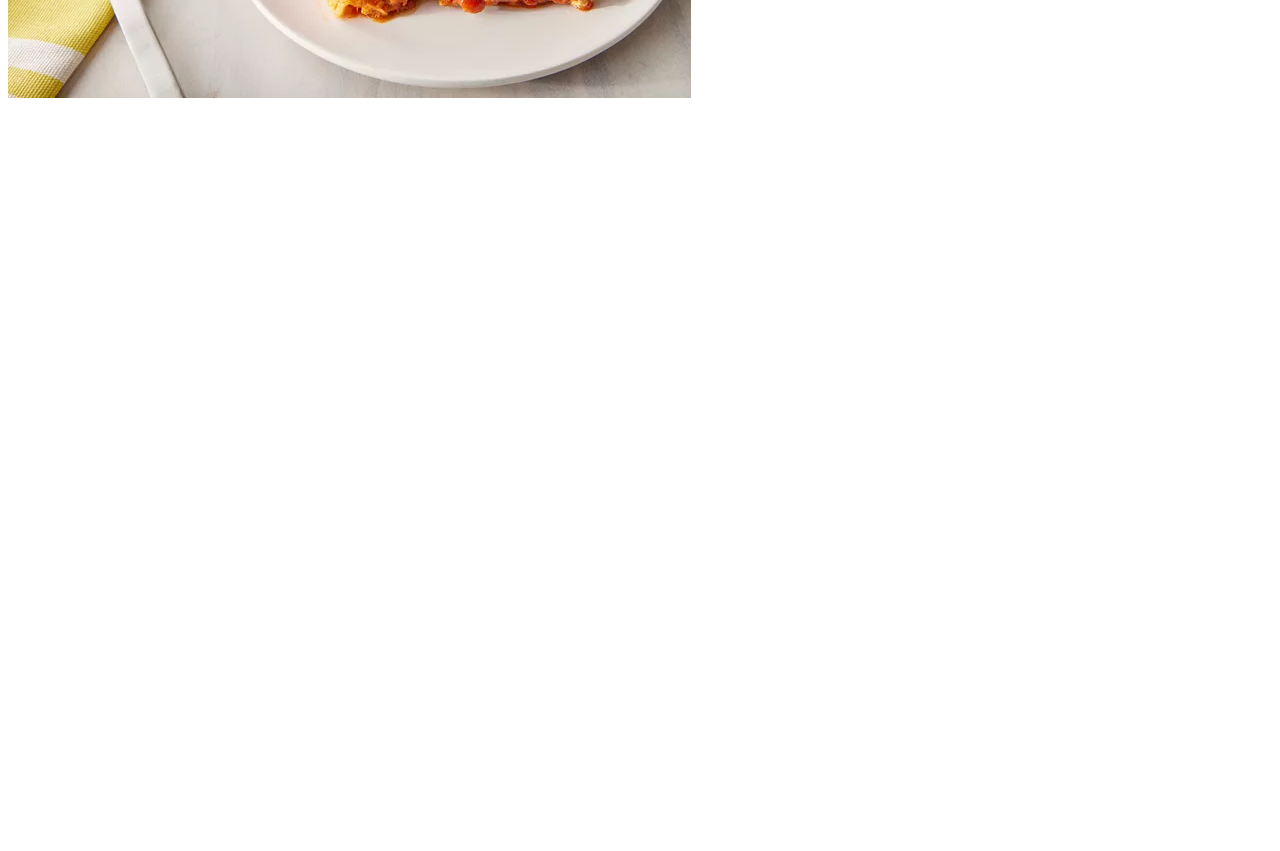
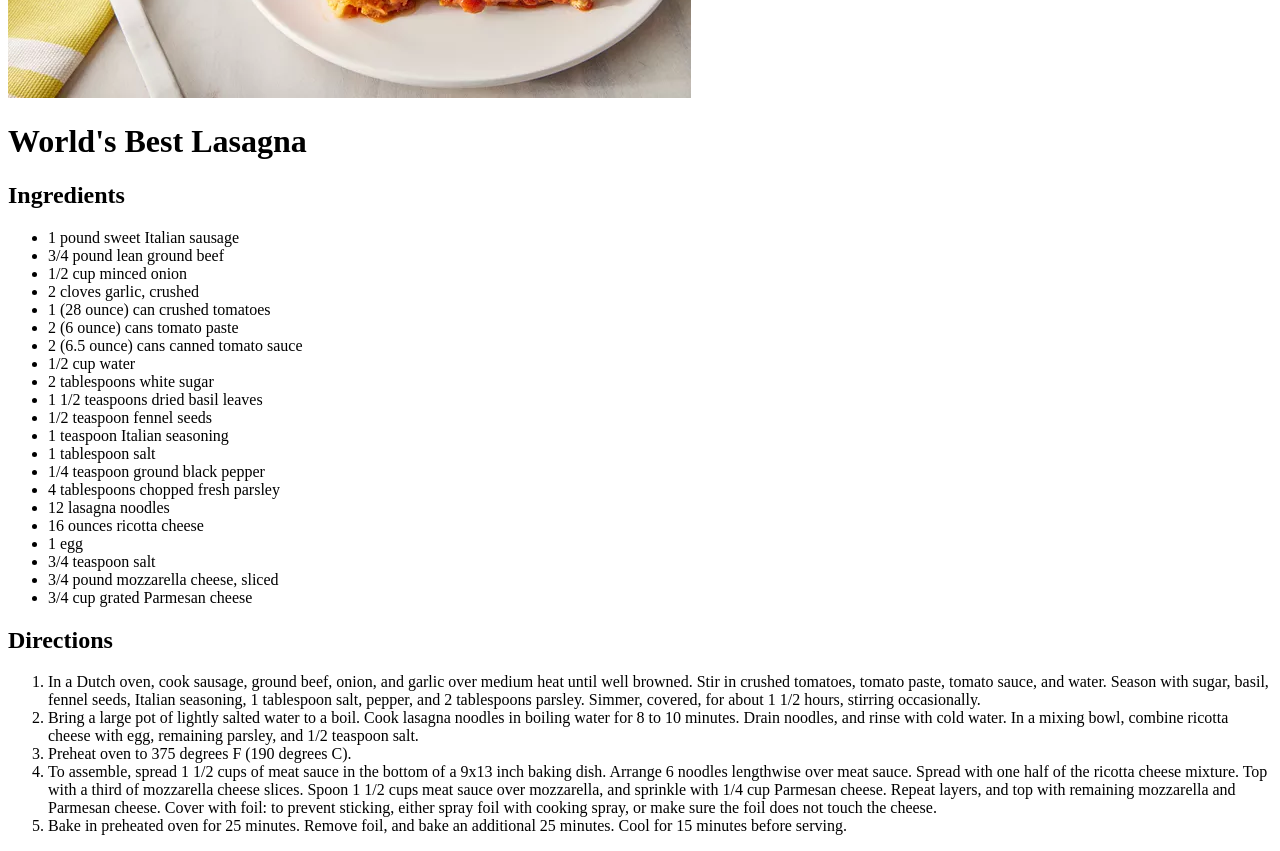
Before and after one commit to ManiGOo/odin-recipes, a plain HTML site: page recipes/lasagna.html in a window 1280 px wide. Shown: the part 520-1371 px from the top of the page. Before the commit the page ends 800 px from the top, so only its background shows below. Drawn offline with Linux system fonts and the light colour scheme.

Commit message:
Add recipe page content

```diff
--- a/recipes/lasagna.html
+++ b/recipes/lasagna.html
@@ -9,5 +9,38 @@
     <a href="../index.html">Home</a>
     <h1>Lasagna Recipe</h1>
     <img src="./image.png" alt="lasagna.png">
+    <h1>World's Best Lasagna</h1>
+    <h2>Ingredients</h2>
+    <ul>
+        <li>1 pound sweet Italian sausage</li>
+        <li>3/4 pound lean ground beef</li>
+        <li>1/2 cup minced onion</li>
+        <li>2 cloves garlic, crushed</li>
+        <li>1 (28 ounce) can crushed tomatoes</li>
+        <li>2 (6 ounce) cans tomato paste</li>
+        <li>2 (6.5 ounce) cans canned tomato sauce</li>
+        <li>1/2 cup water</li>
+        <li>2 tablespoons white sugar</li>
+        <li>1 1/2 teaspoons dried basil leaves</li>
+        <li>1/2 teaspoon fennel seeds</li>
+        <li>1 teaspoon Italian seasoning</li>
+        <li>1 tablespoon salt</li>
+        <li>1/4 teaspoon ground black pepper</li>
+        <li>4 tablespoons chopped fresh parsley</li>
+        <li>12 lasagna noodles</li>
+        <li>16 ounces ricotta cheese</li>
+        <li>1 egg</li>
+        <li>3/4 teaspoon salt</li>
+        <li>3/4 pound mozzarella cheese, sliced</li>
+        <li>3/4 cup grated Parmesan cheese</li>
+    </ul>
+    <h2>Directions</h2>
+    <ol>
+        <li>In a Dutch oven, cook sausage, ground beef, onion, and garlic over medium heat until well browned. Stir in crushed tomatoes, tomato paste, tomato sauce, and water. Season with sugar, basil, fennel seeds, Italian seasoning, 1 tablespoon salt, pepper, and 2 tablespoons parsley. Simmer, covered, for about 1 1/2 hours, stirring occasionally.</li>
+        <li>Bring a large pot of lightly salted water to a boil. Cook lasagna noodles in boiling water for 8 to 10 minutes. Drain noodles, and rinse with cold water. In a mixing bowl, combine ricotta cheese with egg, remaining parsley, and 1/2 teaspoon salt.</li>
+        <li>Preheat oven to 375 degrees F (190 degrees C).</li>
+        <li>To assemble, spread 1 1/2 cups of meat sauce in the bottom of a 9x13 inch baking dish. Arrange 6 noodles lengthwise over meat sauce. Spread with one half of the ricotta cheese mixture. Top with a third of mozzarella cheese slices. Spoon 1 1/2 cups meat sauce over mozzarella, and sprinkle with 1/4 cup Parmesan cheese. Repeat layers, and top with remaining mozzarella and Parmesan cheese. Cover with foil: to prevent sticking, either spray foil with cooking spray, or make sure the foil does not touch the cheese.</li>
+        <li>Bake in preheated oven for 25 minutes. Remove foil, and bake an additional 25 minutes. Cool for 15 minutes before serving.</li>
+    </ol>
 </body>
 </html>
```
